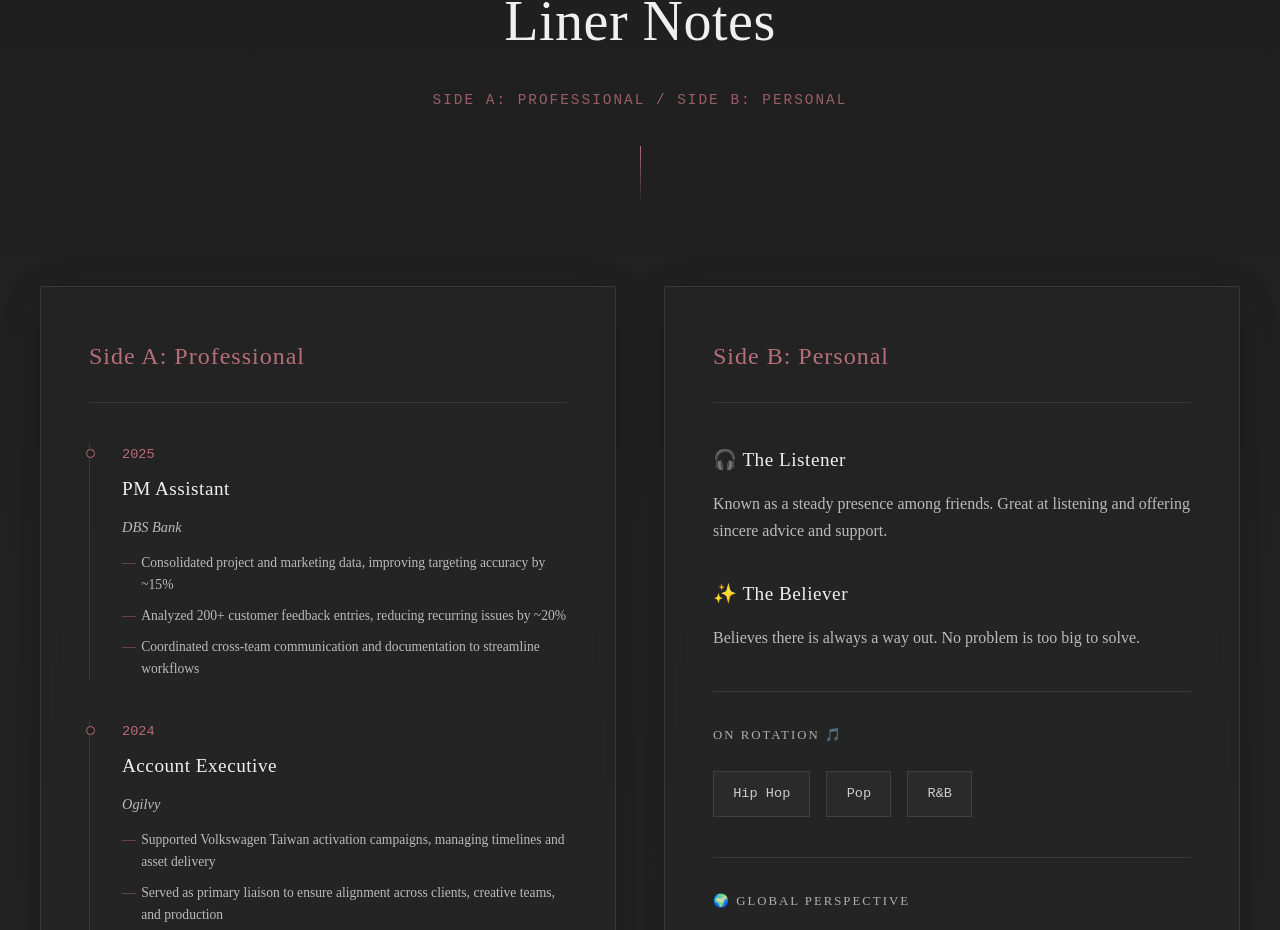
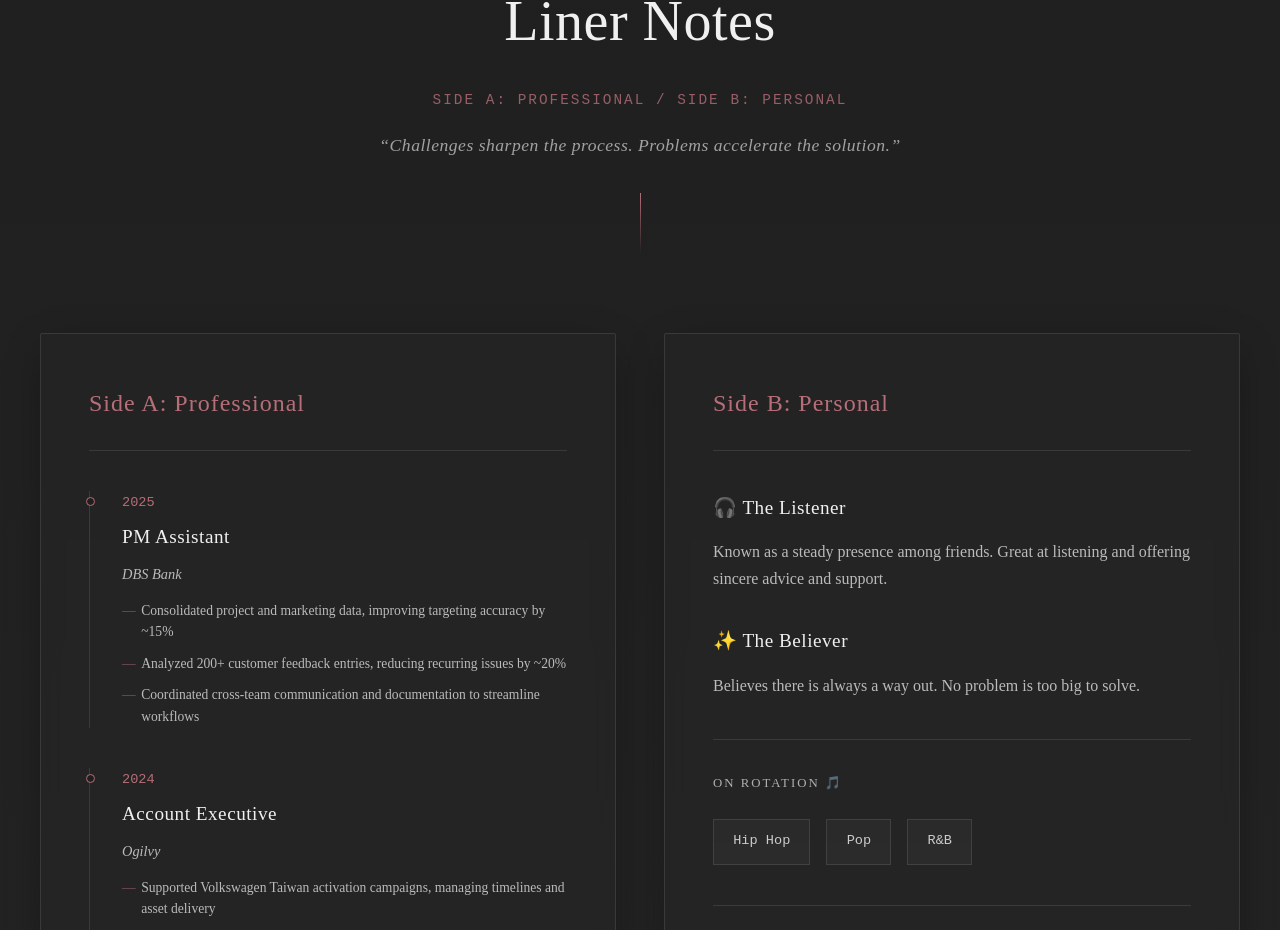
Before and after one commit to Sharon51596/profile, a Next.js app: page / in a window 1280 px wide. Shown: the part 957-1887 px from the top of the page. Built offline with nearby package versions, Linux system fonts and the light colour scheme.

Commit message:
Add quote to Liner Notes section

```diff
--- a/components/About.module.css
+++ b/components/About.module.css
@@ -50,6 +50,15 @@
   font-size: 0.9rem;
   text-transform: uppercase;
   opacity: 0.8;
+}
+
+.quote {
+  color: var(--text-secondary);
+  font-style: italic;
+  font-size: 1.1rem;
+  margin-top: 1rem;
+  opacity: 0.9;
+  letter-spacing: 0.5px;
 }
 
 .content {
--- a/components/About.tsx
+++ b/components/About.tsx
@@ -30,6 +30,7 @@ export default function About() {
         <div className={`${styles.sectionHeader} ${isVisible ? styles.visible : ''}`}>
           <h2 className={styles.title}>Liner Notes</h2>
           <p className={styles.subtitle}>Side A: Professional / Side B: Personal</p>
+          <p className={styles.quote}>&ldquo;Challenges sharpen the process. Problems accelerate the solution.&rdquo;</p>
         </div>
 
         <div className={styles.content}>
```
